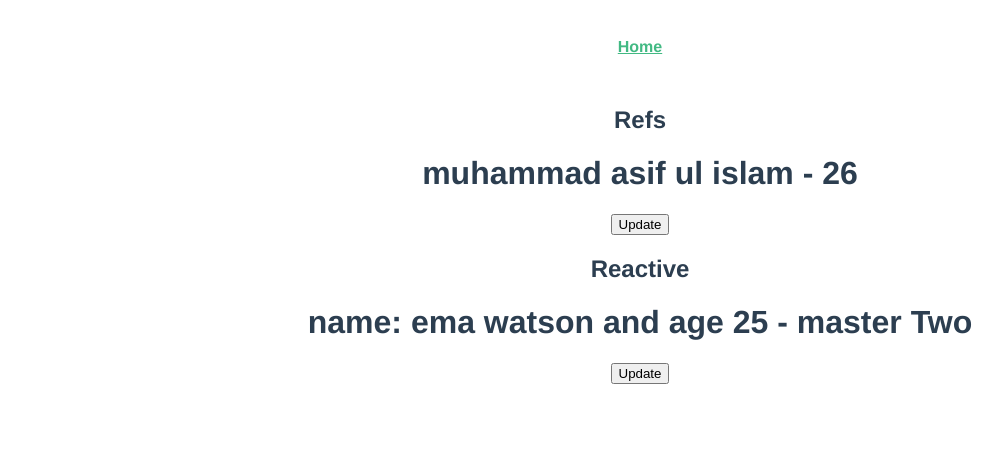
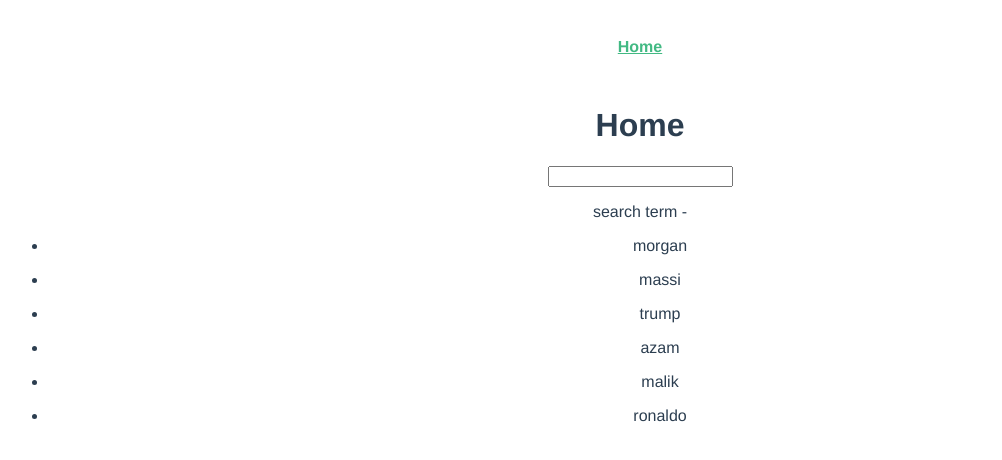
Before and after one commit to akasifislam/vue3compApi, a Vue app in the folder mojo/: page / in a window 1280 px wide. Shown: the top 460 px of the page, without its empty margins (0-1002 px from the left). Built offline with nearby package versions, Linux system fonts and the light colour scheme.

Commit message:
computed values

```diff
--- a/mojo/src/views/Home.vue
+++ b/mojo/src/views/Home.vue
@@ -1,64 +1,33 @@
 <template>
-  <div class="home"></div>
-
-  <h2>Refs</h2>
-  <h1>{{ mastermanOne.name }} - {{ mastermanOne.age }}</h1>
-  <button @click="updateAsifOne">Update</button>
-  <h2>Reactive</h2>
-  <h1>
-    name: {{ mastermanTwo.name }} and age {{ mastermanTwo.age }} -
-    {{ masterTwo }}
-  </h1>
-  <button @click="updateAsifTwo">Update</button>
-  <!-- <button @click="handleClick">click me</button>
-  <input type="text" v-model="name" />
-
-  <button @click.prevent="age++">Age</button> -->
+  <div class="home">
+    <h1>Home</h1>
+      <input type="text" v-model="search">
+      <p>search term - {{ search }} </p>
+      <ul v-for="name in machingNames" :key="name.id">
+        <li>{{ name }} </li>
+      </ul>
+  </div>
 </template>
 
 <script>
-import { reactive, ref } from "@vue/reactivity";
+import { computed, ref } from "@vue/reactivity";
 export default {
   name: "Home",
 
   setup() {
-    const mastermanOne = ref({ name: "muhammad asif ul islam", age: 26 });
-    const mastermanTwo = reactive({ name: "ema watson", age: 25 });
+    const search = ref("")
+    const names = ref(['morgan','massi','trump','azam','malik','ronaldo']);
 
-    const masterOne = ref("master One");
-    const masterTwo = ref("master Two");
+    const machingNames = computed(() =>{
+      return names.value.filter((name) => name.includes(search.value))
+    })
 
-    const updateAsifOne = () => {
-      mastermanOne.value.name = "zjskhfkjs rsfguiwer";
-      mastermanOne.value.age = 40;
-    };
-    const updateAsifTwo = () => {
-      mastermanTwo.name = "dfzgdfg";
-    };
 
     return {
-      mastermanOne,
-      updateAsifOne,
-      mastermanTwo,
-      updateAsifTwo,
-      masterOne,
-      masterTwo,
+      names,
+      search,
+      machingNames
     };
-
-    // ============================================================
-
-    // console.log(this);
-
-    // const p = ref("ami ref er custom data");
-    // console.log(p, p.value);
-    // const name = ref("mastrer man");
-    // const age = ref(33);
-
-    // return {
-    //   name,
-    //   age,
-    //   handleClick,
-    // };
   },
 };
 </script>
```
Also changed, not shown: mojo/src/views/Home2.vue (added, +64 -0 lines).
